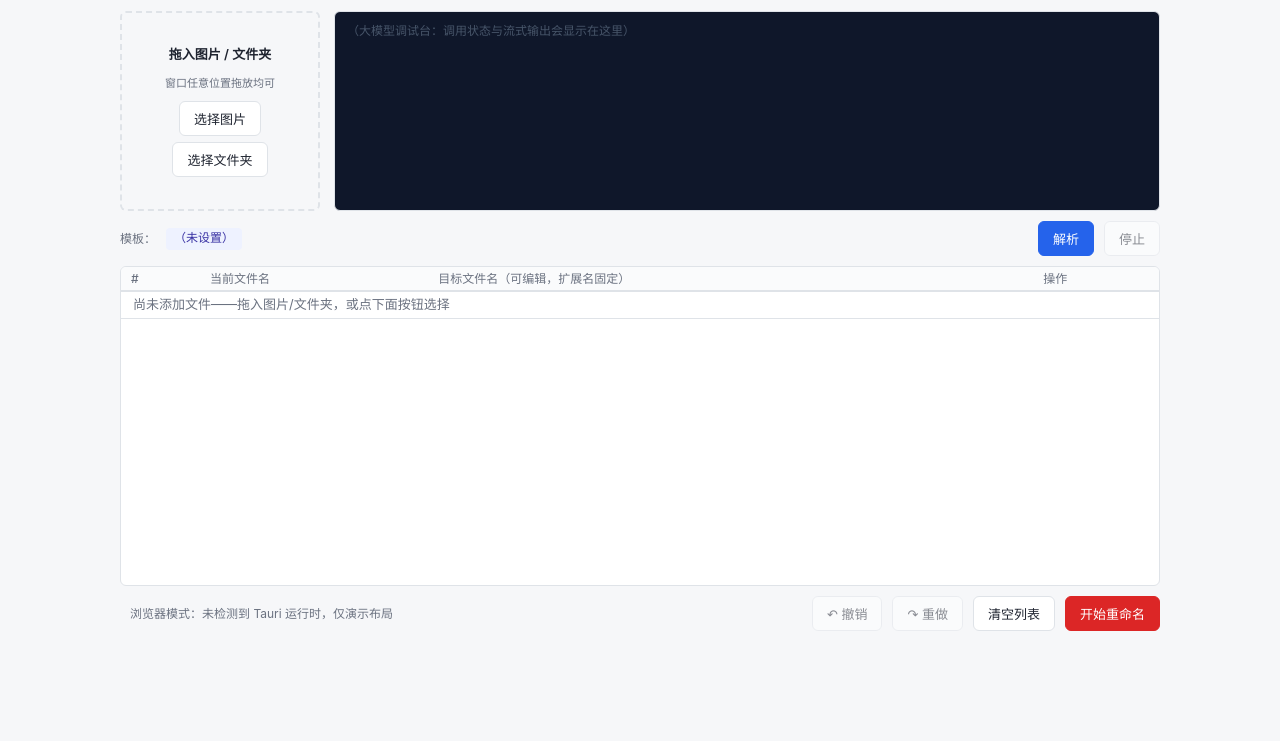
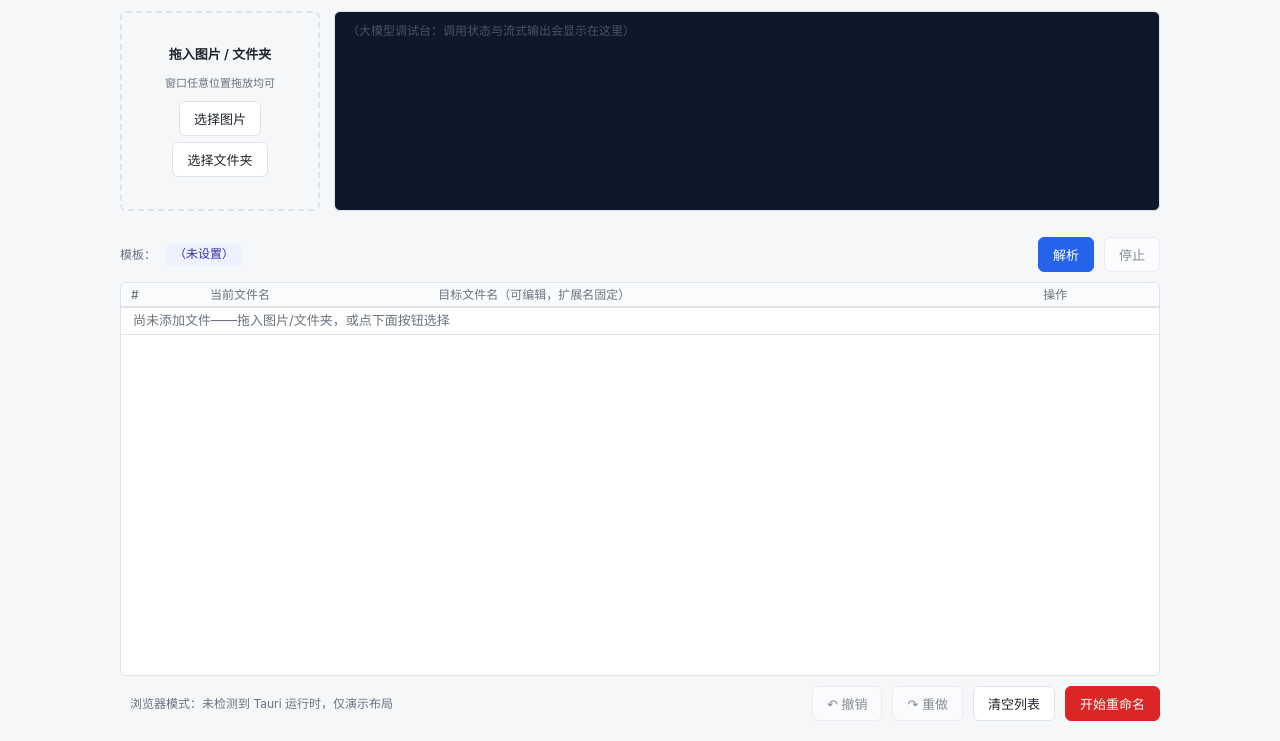
Before and after one commit to Tairraos/llmrename, a website built with Vite: page src/index.html in a window 1280 px wide. Shown: the part 59-800 px from the top of the page. Built offline with nearby package versions, Linux system fonts and the light colour scheme.

Commit message:
feat: 主窗体固定 800x708 不滚动，targets-scroll 弹性占满剩余高度 [已测试]
需求：build 后的窗口内容区最小 800x708（不含标题栏），主窗体不出现滚动条
（overflow:hidden）；窗体被拉高时 targets-scroll 自动加高占满剩余高度。

- tauri.conf.json：width/height/minWidth/minHeight 均设为 800/708
  （Tauri 2 默认 inner size，即内容区尺寸，不计系统标题栏）
- styles.css：
  - html,body height:100%; overflow:hidden —— 主窗体永不出现整页滚动条
  - body 改 flex column；.app-header flex-shrink:0；.app-main flex:1
    min-height:0 + gap:16px
  - .targets-scroll 由固定 height:320px 改为 flex:1; min-height:0;
    overflow-y:auto（内部行滚动）；targets 卡片 .card[data-block=targets]
    改 flex column + flex:1，占满窗口剩余高度

验证：headless Chrome 测量 —— 800x708 时 scrollHeight==clientHeight
（不可滚动）；拉高至 1000x900 后列表高度 189→381px，与窗体增量完全对应。
pnpm check 全绿。

```diff
--- a/src/styles.css
+++ b/src/styles.css
@@ -18,8 +18,18 @@
   box-sizing: border-box;
 }
 
+/* 主窗体内容区固定 800x708（minWidth/minHeight 也在 tauri.conf.json 限制），
+   整页不滚动；窗体被拉高时由内部弹性列表（targets-scroll）吸收增量高度 */
+html,
+body {
+  height: 100%;
+  overflow: hidden;
+}
+
 body {
   margin: 0;
+  display: flex;
+  flex-direction: column;
   font-family:
     -apple-system, BlinkMacSystemFont, "Segoe UI", "PingFang SC",
     "Hiragino Sans GB", "Microsoft YaHei", sans-serif;
@@ -34,6 +44,7 @@ body {
   padding: 10px 28px;
   background: linear-gradient(135deg, #1e3a8a, #2563eb);
   color: #fff;
+  flex-shrink: 0;
 }
 .app-header h1 {
   margin: 0;
@@ -48,10 +59,14 @@ body {
 
 .app-main {
   max-width: 1080px;
+  width: 100%;
   margin: 0 auto;
   padding: 20px;
   display: flex;
   flex-direction: column;
+  gap: 16px;
+  flex: 1;
+  min-height: 0;
 }
 
 /* 卡片 */
@@ -414,13 +429,21 @@ button.danger:hover:not(:disabled) {
   color: #a5f3fc;
 }
 
-/* 待重命名列表：固定高度滚动容器 + 矮行 */
+/* 待重命名列表：弹性占满卡片剩余高度（窗体高于 708 时自动加高），行内滚动 */
 .targets-scroll {
-  height: 320px;
+  flex: 1;
+  min-height: 0;
   overflow-y: auto;
   border: 1px solid var(--border);
   border-radius: 6px;
   background: #fff;
+}
+/* targets 卡片：列布局，列表占满剩余高度 */
+.card[data-block="targets"] {
+  display: flex;
+  flex-direction: column;
+  flex: 1;
+  min-height: 0;
 }
 .assets-table th,
 .assets-table td {
```
Also changed, not shown: src-tauri/tauri.conf.json (+4 -4 lines).
